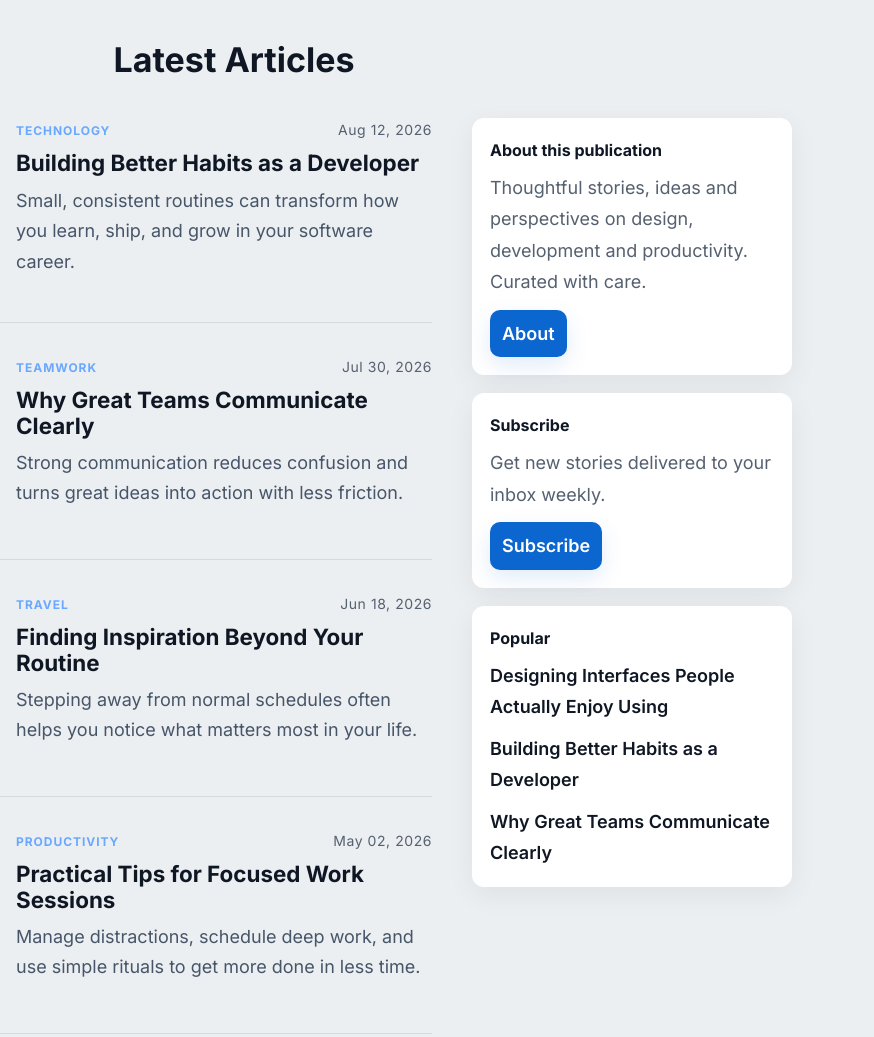
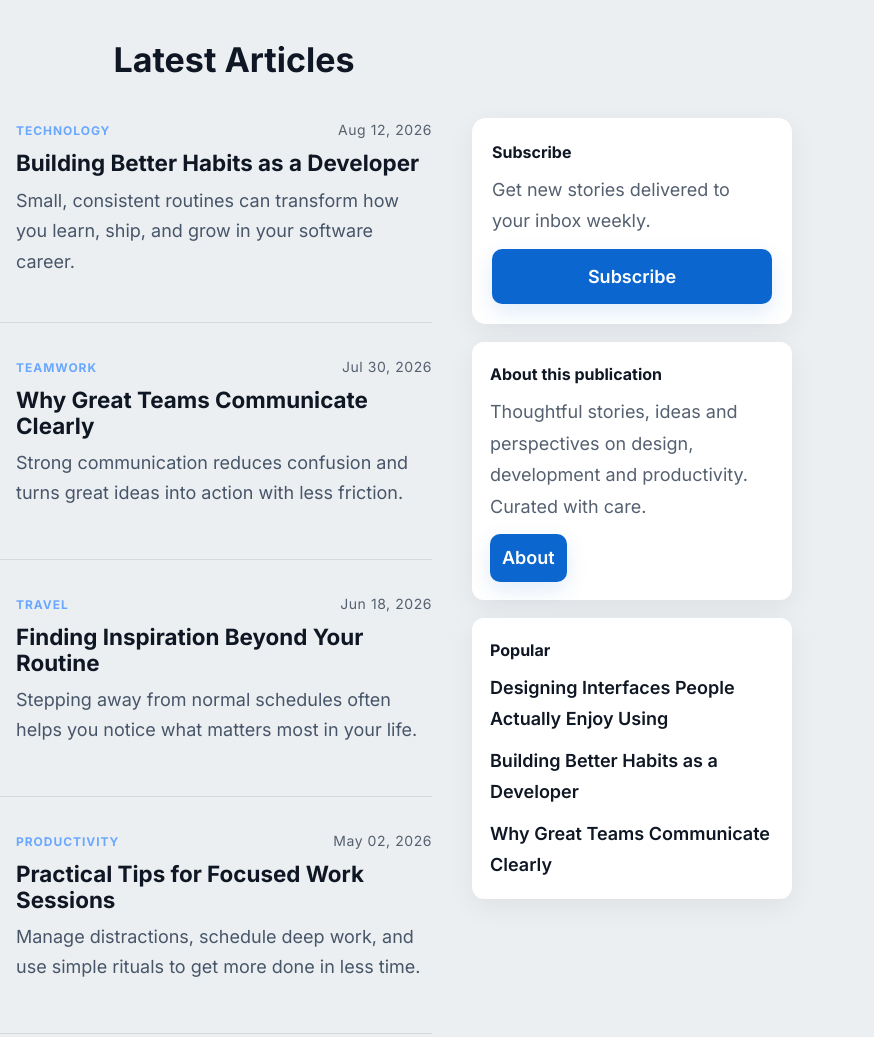
Before and after one commit to intern142/MainRepo, a plain HTML site: page this.html in a window 1280 px wide. Shown: the part 1651-2688 px from the top of the page, 406-1280 px from the left. Drawn offline with Linux system fonts and the light colour scheme.

Commit message:
layout: reorder sidebar (Subscribe top), make sidebar left-aligned and sticky on large screens, emphasize subscribe CTA

```diff
--- a/this.css
+++ b/this.css
@@ -582,10 +582,21 @@ body.first-visit .hero-title { opacity: 0; transform: translateY(8px); animation
 .article-item:hover .article-media img { transform: scale(1.04); }
 
 /* Sidebar cards */
-.sidebar .card { background: var(--color-surface); padding:18px; border-radius:12px; box-shadow: var(--shadow-subtle); margin-bottom:18px; }
+.sidebar { display:flex; flex-direction:column; gap:18px; align-items:flex-start; }
+.sidebar { align-self: start; }
+.sidebar .card { background: var(--color-surface); padding:18px; border-radius:12px; box-shadow: var(--shadow-subtle); margin-bottom:0; width:100%; text-align:left; }
 .sidebar .card h4 { margin:0 0 8px; font-size:1rem; }
 .sidebar .card p { margin:0 0 12px; color:var(--color-muted); }
 .sidebar .card .nav-cta { display:inline-block; padding:8px 12px; }
+
+/* Make the subscribe card more prominent and sticky */
+.sidebar .subscribe-card { padding:20px; border-radius:14px; }
+.sidebar .subscribe-card .nav-cta { display:block; width:100%; text-align:center; padding:12px 14px; }
+
+/* Sticky sidebar on larger screens */
+@media (min-width: 1001px) {
+  .sidebar { position: sticky; top: 120px; }
+}
 
 .popular-list { list-style:none; padding:0; margin:0; display:flex; flex-direction:column; gap:10px; }
 .popular-list a { color:var(--color-text); font-weight:600; text-decoration:none; }
@@ -596,7 +607,7 @@ body.first-visit .hero-title { opacity: 0; transform: translateY(8px); animation
   .main-grid { grid-template-columns: 1fr; }
   .article-link { flex-direction: column; }
   .article-media { width:100%; flex-basis: auto; aspect-ratio: 16/9; }
-  .sidebar { order: 2; }
+  .sidebar { order: 2; position: static; top: auto; }
   .article-item { padding-bottom:18px; }
 }
 
@@ -604,7 +615,6 @@ body.first-visit .hero-title { opacity: 0; transform: translateY(8px); animation
   .article-body h3 { font-size: 1.125rem; }
   .main-grid { gap: 20px; padding: 0 14px; }
 }
-
 
 .blog-section { margin-top: 26px; }
 .blog-section h2 { margin: 0 0 28px; text-align:center; font-size:34px; }
--- a/this.html
+++ b/this.html
@@ -143,16 +143,17 @@
               </div>
 
               <aside class="sidebar" aria-label="Sidebar">
-                <div class="card about-card">
-                  <h4>About this publication</h4>
-                  <p>Thoughtful stories, ideas and perspectives on design, development and productivity. Curated with care.</p>
-                  <a class="nav-cta" href="about.html">About</a>
-                </div>
 
                 <div class="card subscribe-card">
                   <h4>Subscribe</h4>
                   <p>Get new stories delivered to your inbox weekly.</p>
                   <a class="nav-cta" href="contact.html">Subscribe</a>
+                </div>
+
+                <div class="card about-card">
+                  <h4>About this publication</h4>
+                  <p>Thoughtful stories, ideas and perspectives on design, development and productivity. Curated with care.</p>
+                  <a class="nav-cta" href="about.html">About</a>
                 </div>
 
                 <div class="card popular-card">
```
